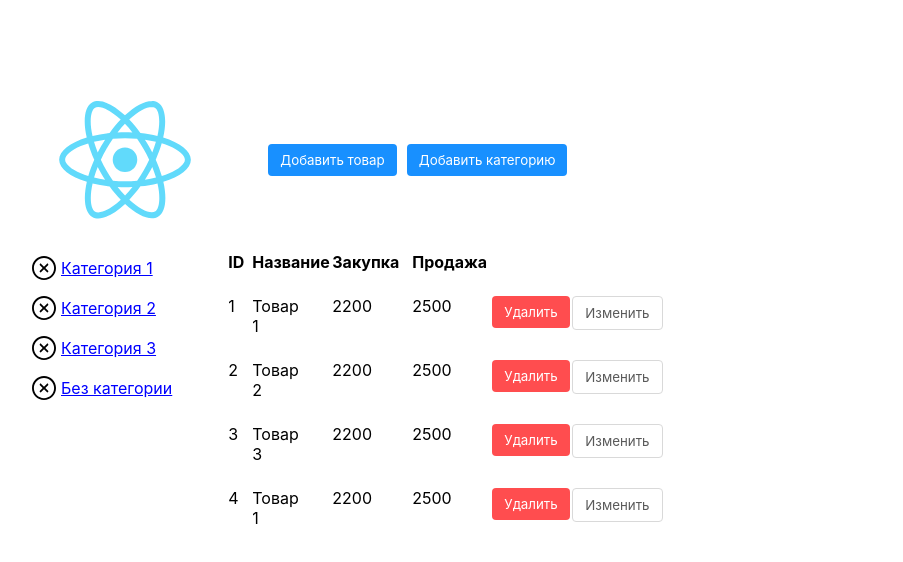
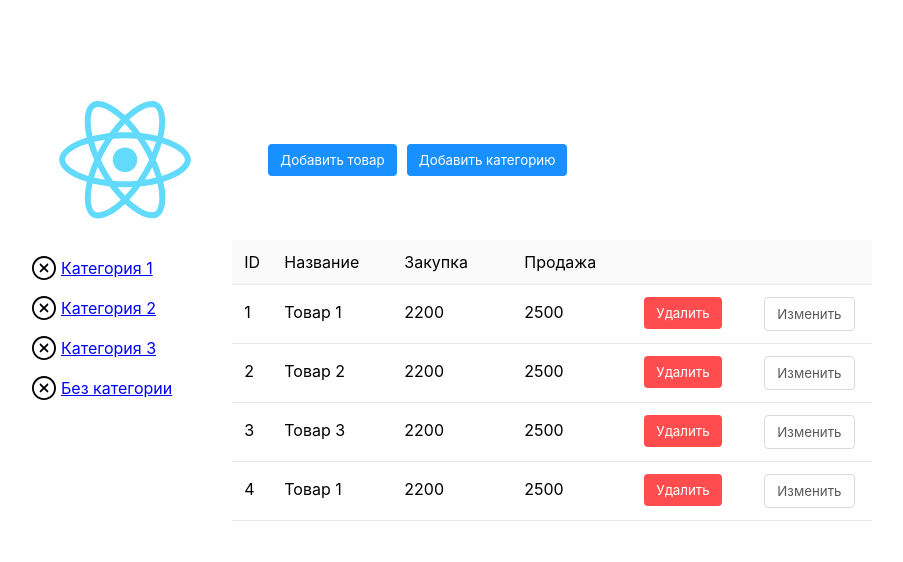
Before and after one commit to Ildarik/react-dashboard, a React (Create React App) app: page / in a window 1280 px wide. Shown: the top 562 px of the page, without its empty margins (148-1051 px from the left). Built offline with nearby package versions, Linux system fonts and the light colour scheme.

Commit message:
Polish data grid

```diff
--- a/src/components/Button/index.js
+++ b/src/components/Button/index.js
@@ -18,6 +18,7 @@ const Button = styled.button`
   transition-delay: 0s;
   transition-duration: 0.3s;
   transition-property: all;
+
   &:hover {
     opacity: 0.5;
   }
--- a/src/components/DataGrid/index.js
+++ b/src/components/DataGrid/index.js
@@ -11,21 +11,32 @@ const DataGrid = styled.div`
 const Table = styled.div`
   display: flex;
   flex-direction: column;
-  margin-left: 24px;
+  margin-left: 40px;
 `;
 
 const Cell = styled.div`
   padding: 12px;
-  width: ${props => (props.small ? "20px" : "80px")};
+  width: ${props => (props.small ? "40px" : "120px")};
+  vertical-align: middle;
 `;
 
 const Header = styled.div`
   display: flex;
-  font-weight: bold;
+  border-bottom: 1px solid rgb(232, 232, 232);
+  background-color: rgb(250, 250, 250);
 `;
 
 const Row = styled.div`
   display: flex;
+  border-bottom: 1px solid rgb(232, 232, 232);
+  line-height: 30px;
+  transition-delay: 0s;
+  transition-duration: 0.3s;
+  transition-property: all;
+
+  &:hover {
+    background: rgb(230, 247, 255);
+  }
 `;
 
 export default () => {
```
